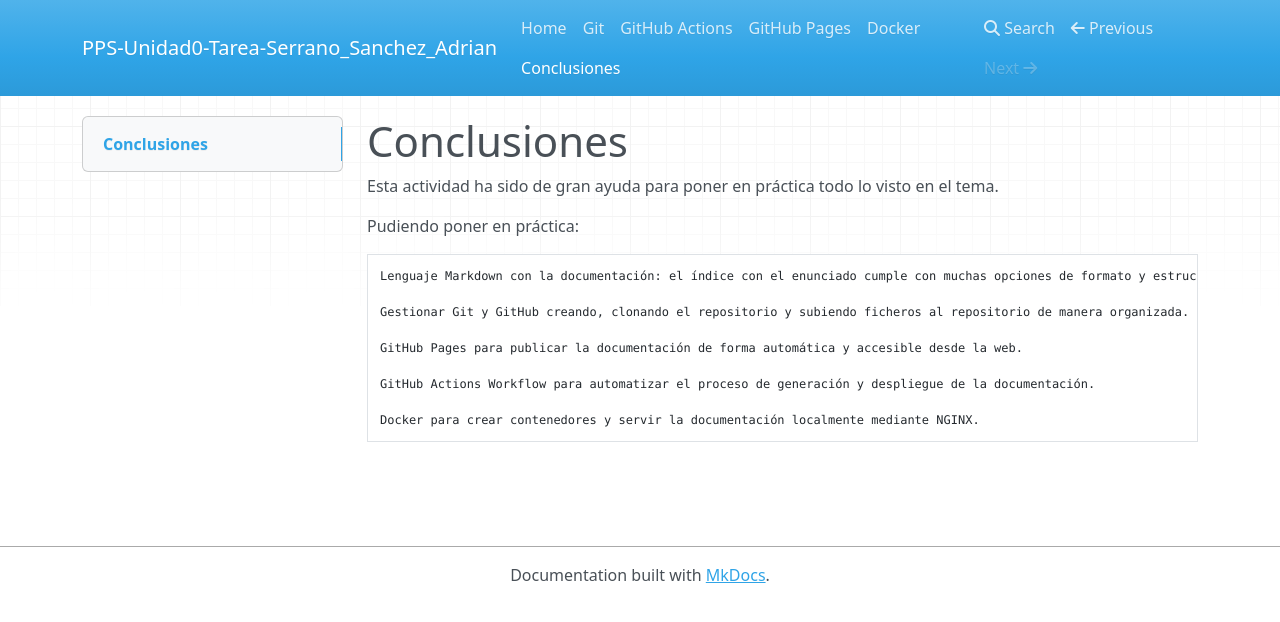
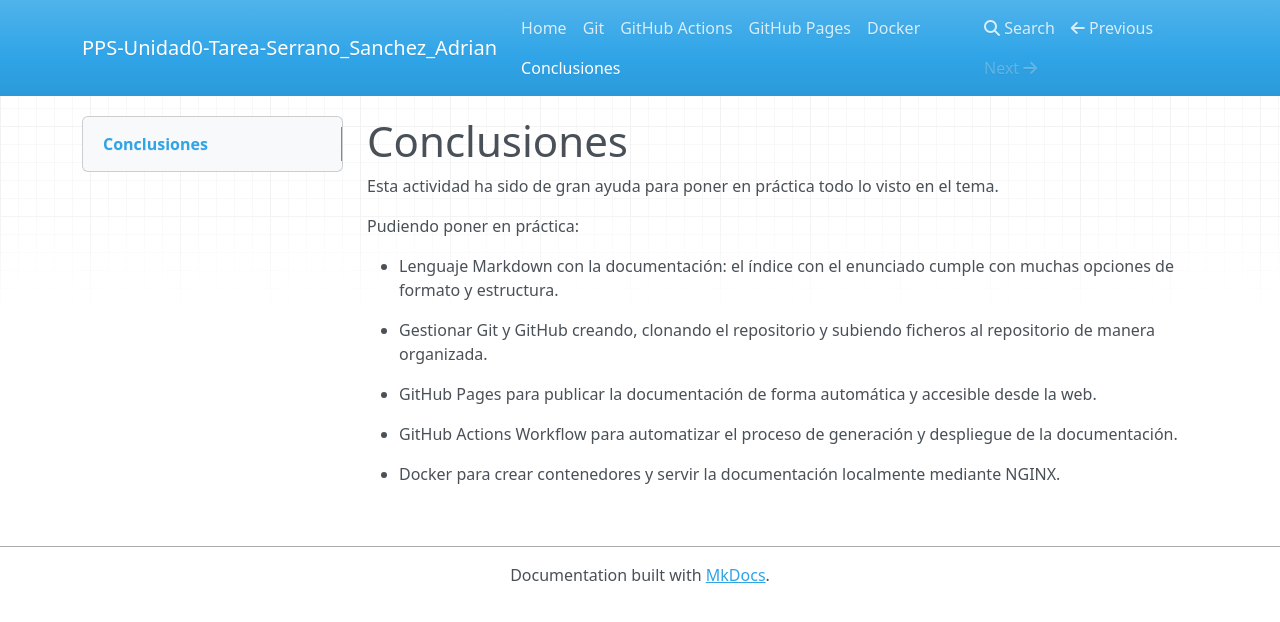
Before and after one commit to AdriSerrano02/PPS-Unidad0-Tarea-Serrano_Sanchez_Adrian, an MkDocs documentation site: the page built from docs/conclusiones.md, in a window 1280 px wide. Shown: the top 622 px of the page. Built offline with MkDocs 1.6.1, drawn with Linux system fonts in a browser that asks for light colours; nearby versions of some CDN libraries.

```diff
--- a/docs/conclusiones.md
+++ b/docs/conclusiones.md
@@ -4,12 +4,12 @@ Esta actividad ha sido de gran ayuda para poner en práctica todo lo visto en el
 
 Pudiendo poner en práctica:
 
-    Lenguaje Markdown con la documentación: el índice con el enunciado cumple con muchas opciones de formato y estructura.
+-  Lenguaje Markdown con la documentación: el índice con el enunciado cumple con muchas opciones de formato y estructura.
 
-    Gestionar Git y GitHub creando, clonando el repositorio y subiendo ficheros al repositorio de manera organizada.
+- Gestionar Git y GitHub creando, clonando el repositorio y subiendo ficheros al repositorio de manera organizada.
 
-    GitHub Pages para publicar la documentación de forma automática y accesible desde la web.
+- GitHub Pages para publicar la documentación de forma automática y accesible desde la web.
 
-    GitHub Actions Workflow para automatizar el proceso de generación y despliegue de la documentación.
+- GitHub Actions Workflow para automatizar el proceso de generación y despliegue de la documentación.
 
-    Docker para crear contenedores y servir la documentación localmente mediante NGINX.
+- Docker para crear contenedores y servir la documentación localmente mediante NGINX.
```
Also changed, not shown: docs/docker.md (+3 -1 lines), docs/git.md (+2 -2 lines), docs/gitActions.md (+1 -1 lines), docs/gitPages.md (+3 -3 lines), docs/index.md (+45 -27 lines), 7 other files.
